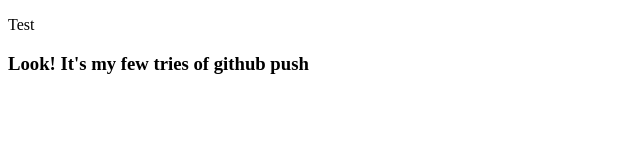
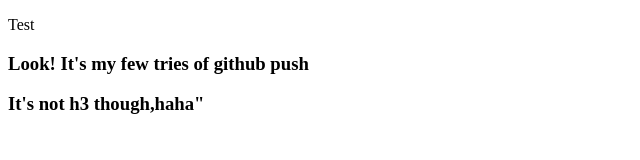
Before and after one commit to Coeditor5852/Website_1_miniature-rotatory-web, a plain HTML site: page 1.html in a window 1280 px wide. Shown: the whole page, without its empty margins (0-640 px from the left). Drawn offline with Linux system fonts and the light colour scheme.

Commit message:
Forth commit

```diff
--- a/1.html
+++ b/1.html
@@ -9,5 +9,6 @@
 <body>
     <p>Test</p>
     <h3>Look! It's my few tries of github push</h3>
+    <h3>It's not h3 though,haha"
 </body>
 </html>
```
